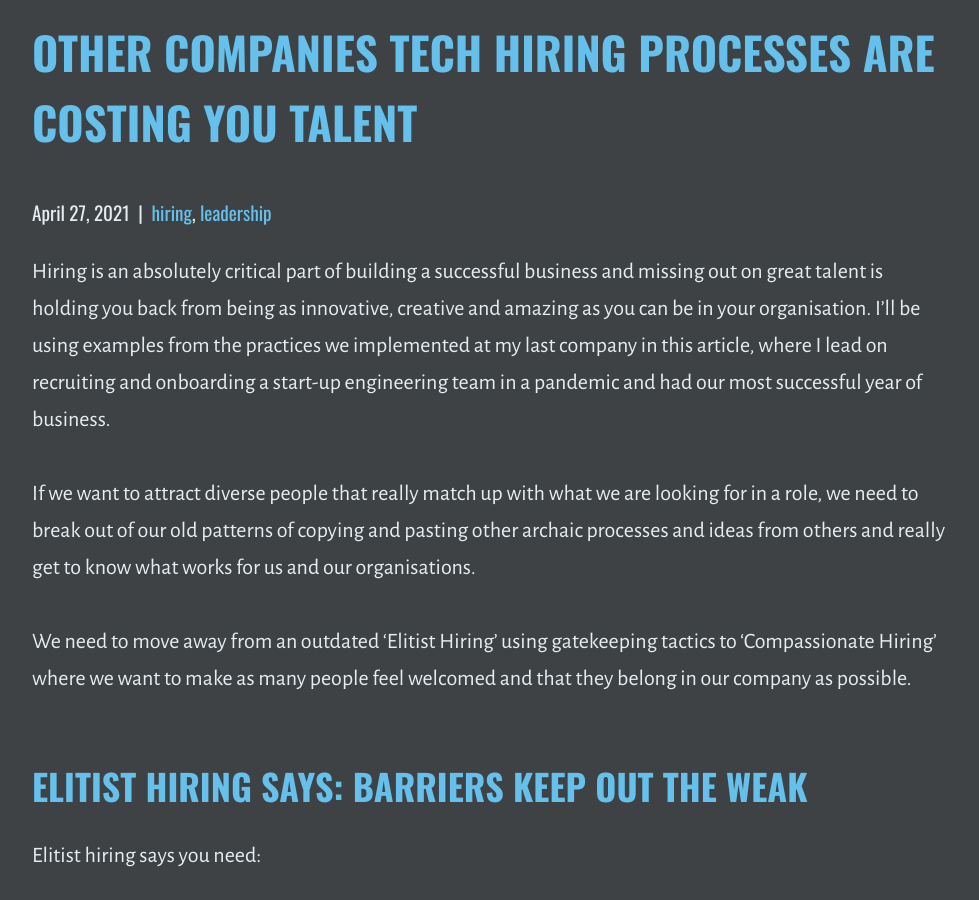
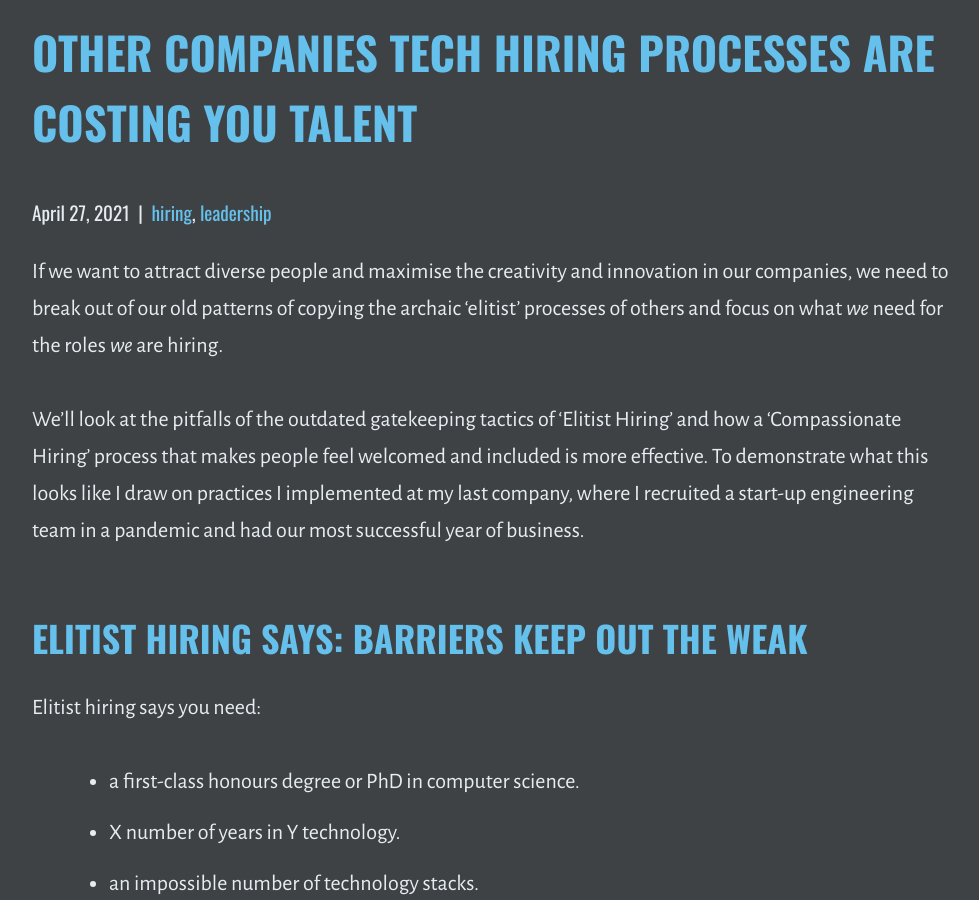
Before and after one commit to outragedpinkracoon/outragedpinkracoon.github.io, a Jekyll site: the page built from _posts/2021-04-27-other-companies-hiring-processes-are-costing-you-talent.md, in a window 1280 px wide and 900 px high, scrolled down 238 px. Shown: the whole window, without its empty margins (149-1128 px from the left). Built offline with Jekyll 4.4.1, drawn with Linux system fonts in a browser that asks for light colours.

Commit message:
Rewords the intro

```diff
--- a/_posts/2021-04-27-other-companies-hiring-processes-are-costing-you-talent.md
+++ b/_posts/2021-04-27-other-companies-hiring-processes-are-costing-you-talent.md
@@ -1,15 +1,12 @@
 ---
 title: Other companies tech hiring processes are costing YOU talent
-description: The technical hiring process is critical for attracting  diverse and amazing applicants - but are you sabotaging your own recruitment efforts by using other people’s outdated processes? Here are some practical tips from my hiring practices on developing a 'compassionate hiring' ethos that benefits your company, your colleagues and your wonderful future hires.
+description: The technical hiring process is critical for attracting  diverse and amazing applicants - but are you sabotaging your own recruitment efforts by using other people’s outdated processes? These tips from my hiring practices on developing a 'compassionate hiring' ethos will benefit your company, your colleagues and your future hires.
 layout: post
 categories: [hiring, leadership]
 ---
+If we want to attract diverse people and maximise the creativity and innovation in our companies, we need to break out of our old patterns of copying the archaic 'elitist' processes of others and focus on what _we_ need for the roles _we_ are hiring.
 
-Hiring is an absolutely critical part of building a successful business and missing out on great talent is holding you back from being as innovative, creative and amazing as you can be in your organisation. I'll be using examples from the practices we implemented at my last company in this article, where I lead on recruiting and onboarding a start-up engineering team in a pandemic and had our most successful year of business.
-
-If we want to attract diverse people that really match up with what we are looking for in a role, we need to break out of our old patterns of copying and pasting other archaic processes and ideas from others and really get to know what works for us and our organisations.
-
-We need to move away from an outdated 'Elitist Hiring' using gatekeeping tactics to 'Compassionate Hiring' where we want to make as many people feel welcomed and that they belong in our company as possible.
+We'll look at the pitfalls of the outdated gatekeeping tactics of 'Elitist Hiring' and how a 'Compassionate Hiring' process that makes people feel welcomed and included is more effective. To demonstrate what this looks like I draw on practices I implemented at my last company, where I recruited a start-up engineering team in a pandemic and had our most successful year of business.
 
 ## Elitist Hiring Says: Barriers Keep Out the Weak
 
```
